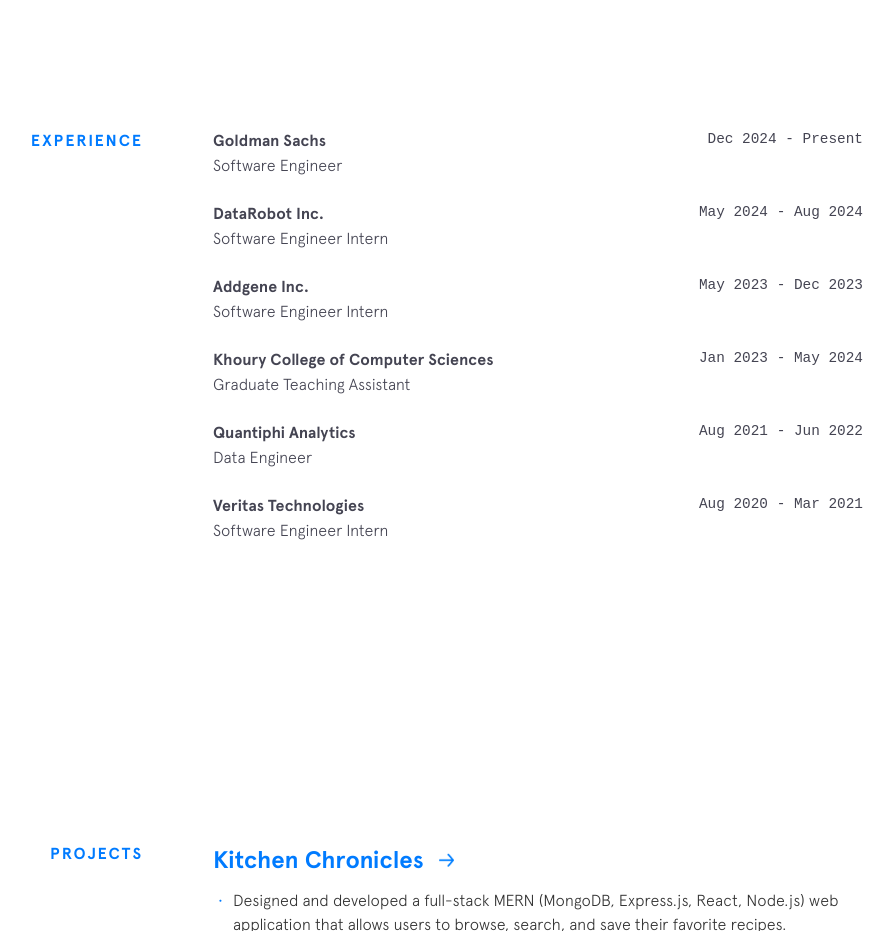
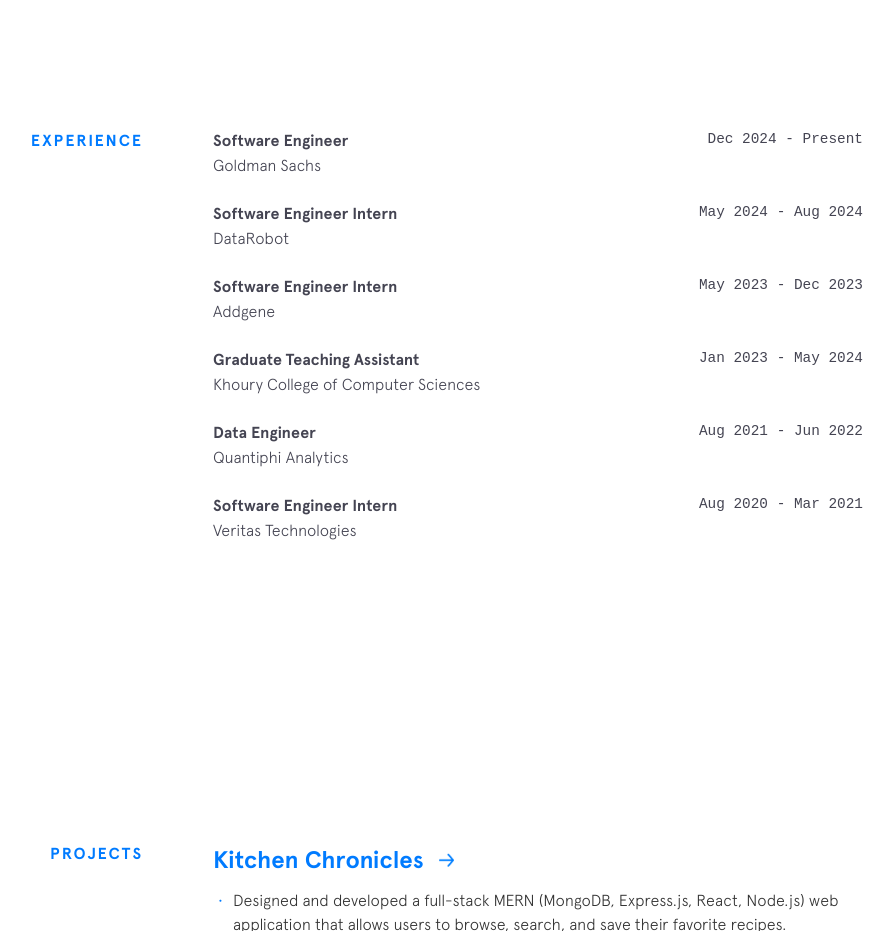
Before and after one commit to shreya2430/Portfolio, a Gatsby site: page / in a window 1280 px wide. Shown: the part 1640-2571 px from the top of the page, without its empty margins (237-1131 px from the left). Built offline with nearby package versions, Linux system fonts and the light colour scheme; Gatsby itself is replaced by a stand-in of ours.

Commit message:
Update Experience

```diff
--- a/src/components/experience/experience.js
+++ b/src/components/experience/experience.js
@@ -4,40 +4,40 @@
 
 const experienceData = [
   {
-    "company": "Goldman Sachs",
+    "company": "Software Engineer",
     "url": "https://www.goldmansachs.com/",
     "time": "Dec 2024 - Present",
-    "position": "Software Engineer"
+    "position": "Goldman Sachs"
   },
   {
-    "company": "DataRobot Inc.",
+    "company": "Software Engineer Intern",
     "url": "https://www.datarobot.com/",
     "time": "May 2024 - Aug 2024",
-    "position": "Software Engineer Intern"
+    "position": "DataRobot"
   },
   {
-    "company": "Addgene Inc.",
+    "company": "Software Engineer Intern",
     "url": "https://addgene.org/",
     "time": "May 2023 - Dec 2023",
-    "position": "Software Engineer Intern"
+    "position": "Addgene"
   },
   {
-    "company": "Khoury College of Computer Sciences",
+    "company": "Graduate Teaching Assistant",
     "url": "https://www.khoury.northeastern.edu/",
     "time": "Jan 2023 - May 2024",
-    "position": "Graduate Teaching Assistant"
+    "position": "Khoury College of Computer Sciences"
   },
   {
-    "company": "Quantiphi Analytics",
+    "company": "Data Engineer",
     "url": "https://quantiphi.com/",
     "time": "Aug 2021 - Jun 2022",
-    "position": "Data Engineer"
+    "position": "Quantiphi Analytics"
   },
   {
-    "company": "Veritas Technologies",
+    "company": "Software Engineer Intern",
     "url": "https://www.veritas.com/",
     "time": "Aug 2020 - Mar 2021",
-    "position": "Software Engineer Intern"
+    "position": "Veritas Technologies"
   },
 ]
 
```
